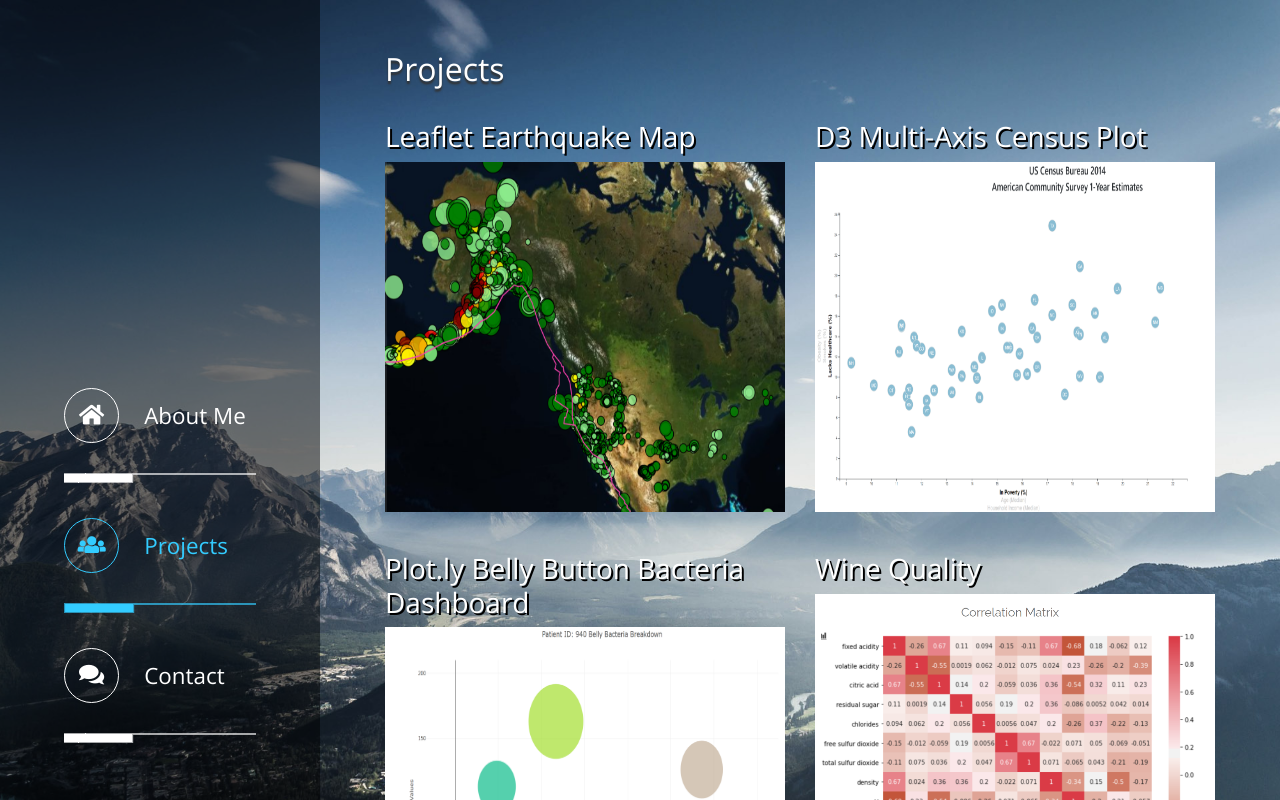
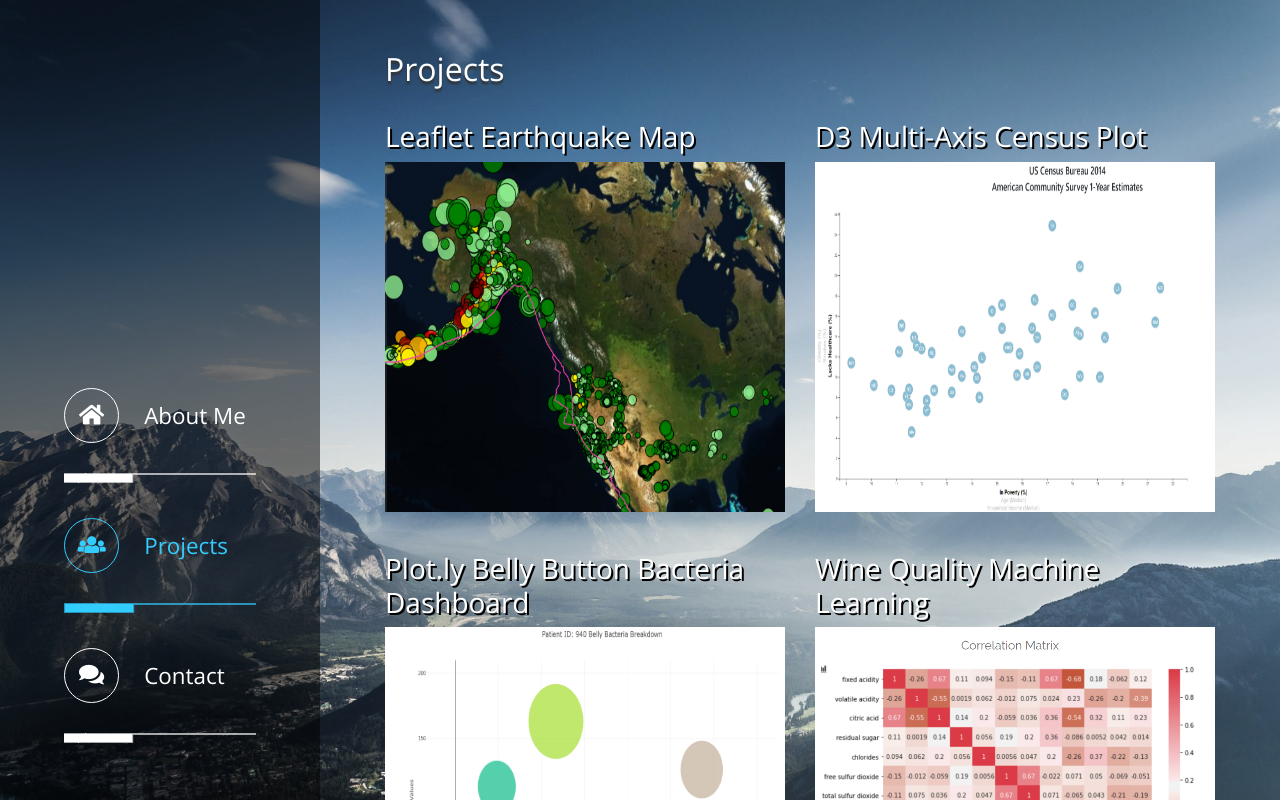
Before and after one commit to pspitzer86/pspitzer86.github.io, a plain HTML site: page index.html in a window 1280 px wide. Both pictures are taken after a click on the link "Projects". Shown: the top 800 px of the page. Drawn offline with nearby package versions, Linux system fonts and the light colour scheme.

Commit message:
adjustments

```diff
--- a/index.html
+++ b/index.html
@@ -135,7 +135,7 @@ http://www.tooplate.com/view/2102-constructive
 							</div>
 							<div class="col-sm-12 col-md-6 col-lg-12 col-xl-6 mb-4">
 								<div class="grid">
-									<h3>Wine Quality</h3>
+									<h3>Wine Quality Machine Learning</h3>
 									<a href="https://ucsd-winequality.herokuapp.com/" target="_blank">
 										<figure class = "effect-honey tm-gallery-item">
 											<img src = "img/final_proj.PNG" alt = "Wine Quality Analysis" class = "img-fluid">
```
